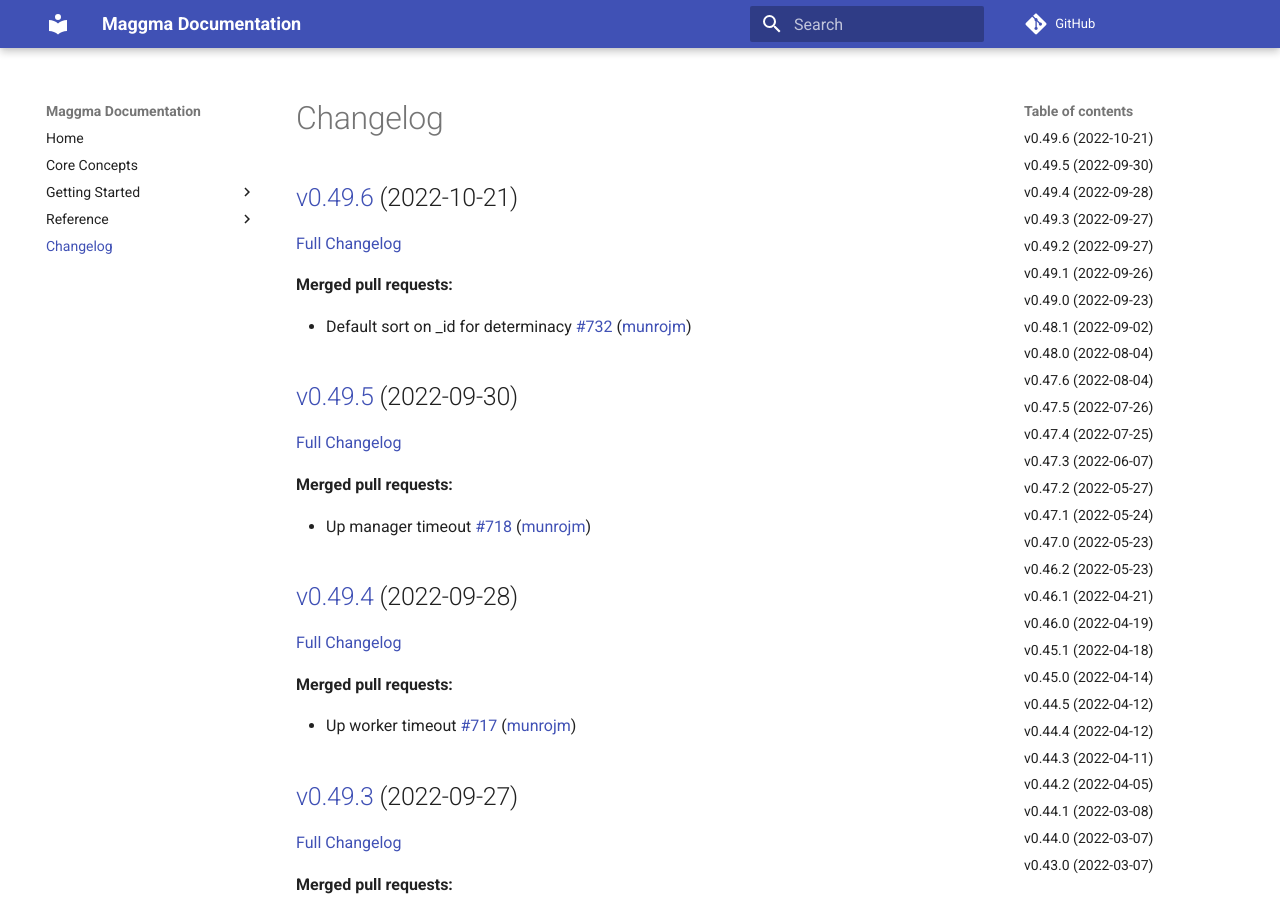
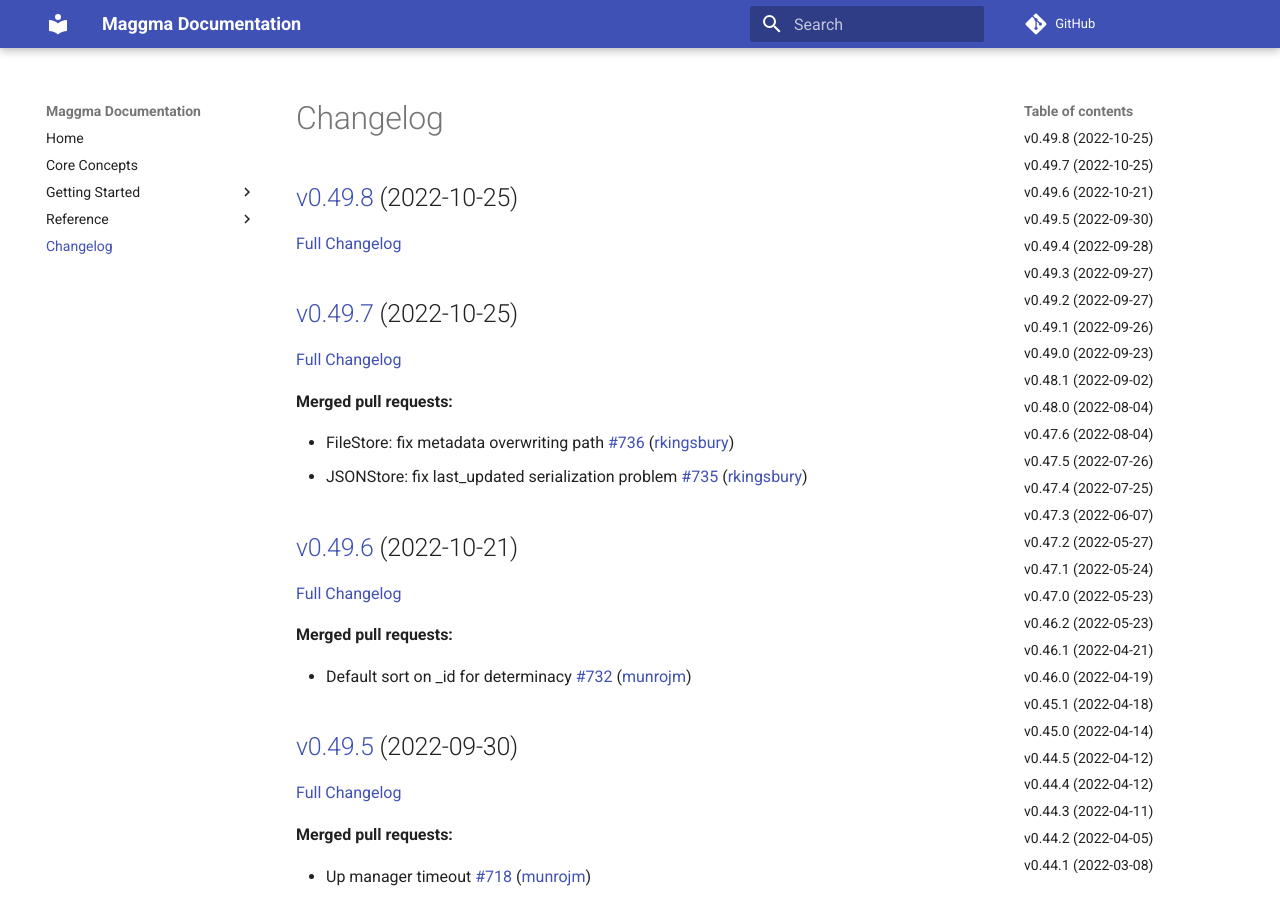
Before and after one commit to materialsproject/maggma, an MkDocs documentation site: the page built from docs/CHANGELOG.md, in a window 1280 px wide and 900 px high. Built offline with MkDocs 1.6.1 and Material for MkDocs 9.7.7, drawn with Linux system fonts in a browser that asks for light colours; comment, search, counter and statistics services are not loaded; some of the changed text lies outside the part shown.

Commit message:
Updated CHANGELOG.md

```diff
--- a/docs/CHANGELOG.md
+++ b/docs/CHANGELOG.md
@@ -1,4 +1,17 @@
 # Changelog
+
+## [v0.49.8](https://github.com/materialsproject/maggma/tree/v0.49.8) (2022-10-25)
+
+[Full Changelog](https://github.com/materialsproject/maggma/compare/v0.49.7...v0.49.8)
+
+## [v0.49.7](https://github.com/materialsproject/maggma/tree/v0.49.7) (2022-10-25)
+
+[Full Changelog](https://github.com/materialsproject/maggma/compare/v0.49.6...v0.49.7)
+
+**Merged pull requests:**
+
+- FileStore: fix metadata overwriting path [\#736](https://github.com/materialsproject/maggma/pull/736) ([rkingsbury](https://github.com/rkingsbury))
+- JSONStore: fix last\_updated serialization problem [\#735](https://github.com/materialsproject/maggma/pull/735) ([rkingsbury](https://github.com/rkingsbury))
 
 ## [v0.49.6](https://github.com/materialsproject/maggma/tree/v0.49.6) (2022-10-21)
 
@@ -298,19 +311,19 @@
 
 ## [v0.36.0](https://github.com/materialsproject/maggma/tree/v0.36.0) (2021-12-06)
 
-[Full Changelog](https://github.com/materialsproject/maggma/compare/v0.35.0...v0.36.0)
+[Full Changelog](https://github.com/materialsproject/maggma/compare/v0.34.0...v0.36.0)
 
 **Merged pull requests:**
 
 - Added on-disk MongoDB compatible MontyStore [\#514](https://github.com/materialsproject/maggma/pull/514) ([utf](https://github.com/utf))
 
+## [v0.34.0](https://github.com/materialsproject/maggma/tree/v0.34.0) (2021-12-01)
+
+[Full Changelog](https://github.com/materialsproject/maggma/compare/v0.35.0...v0.34.0)
+
 ## [v0.35.0](https://github.com/materialsproject/maggma/tree/v0.35.0) (2021-12-01)
 
-[Full Changelog](https://github.com/materialsproject/maggma/compare/v0.34.0...v0.35.0)
-
-## [v0.34.0](https://github.com/materialsproject/maggma/tree/v0.34.0) (2021-12-01)
-
-[Full Changelog](https://github.com/materialsproject/maggma/compare/v0.33.2...v0.34.0)
+[Full Changelog](https://github.com/materialsproject/maggma/compare/v0.33.2...v0.35.0)
 
 **Merged pull requests:**
 
```
